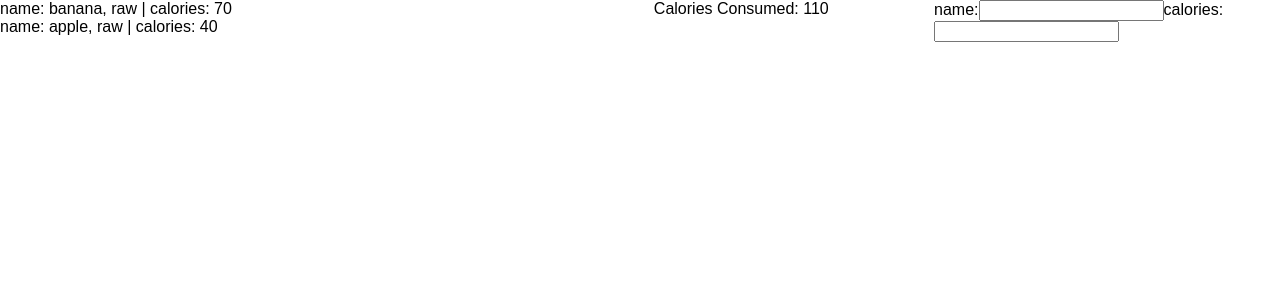
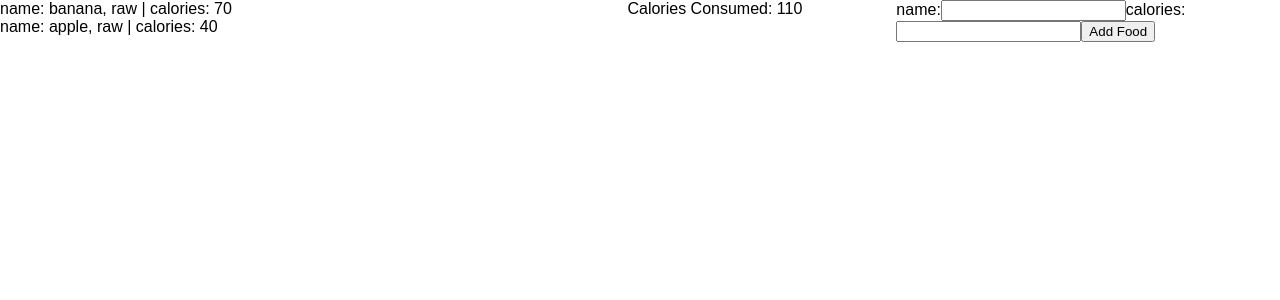
Before and after one commit to HMAN1911/nutrition-app, a React (Create React App) app: page / in a window 1280 px wide. Shown: the top 300 px of the page. Built offline with nearby package versions, Linux system fonts and the light colour scheme.

Commit message:
Add ability to add Foods

```diff
--- a/src/App.js
+++ b/src/App.js
@@ -29,13 +29,39 @@ class App extends React.Component {
         name: 'apple, raw',
         calories: 40
       }
-    ]
+    ],
+    foodInputForm: {
+      nameValue: '',
+      caloriesValue: 0
+    }
   }
 
   calculateTotalCaloriesConsumed = () => {
     return this.state.foodItems.reduce(function(previousItem, currentItem) {
-      return previousItem + currentItem.calories;
+      return Number(previousItem) + Number(currentItem.calories);
     }, 0);
+  }
+
+  handleFoodInputFormChange = (fieldName, value) => {
+    var newFoodInputForm = Object.assign({}, this.state.foodInputForm);
+    newFoodInputForm[fieldName] = value;
+
+    this.setState({
+      foodInputForm: newFoodInputForm
+    });
+  }
+
+  handleAddFood = () => {
+    var newFoodItemsArray = Object.assign([], this.state.foodItems);
+    var newFoodItem = {
+      name: this.state.foodInputForm.nameValue,
+      calories: this.state.foodInputForm.caloriesValue
+    };
+    newFoodItemsArray.push(newFoodItem);
+
+    this.setState({
+      foodItems: newFoodItemsArray
+    });
   }
 
   render() {
@@ -54,7 +80,7 @@ class App extends React.Component {
         <div className="App-totalCount">
           Calories Consumed: {this.calculateTotalCaloriesConsumed()}
         </div>
-        <FoodInput />
+        <FoodInput onAddFood={this.handleAddFood} onInputChange={this.handleFoodInputFormChange} />
       </div>
     );
   }
--- a/src/FoodInput.js
+++ b/src/FoodInput.js
@@ -3,10 +3,22 @@ import React from 'react'
 export default function FoodInput(props) {
   return (
     <div className="App-foodInput">
-      name:
-      <input type="text"/>
-      calories:
-      <input type="text"/>
+      <form onSubmit={(e) => {
+        e.preventDefault();
+        props.onAddFood();
+      }}>
+        name:
+        <input type="text" onChange={(e) => {
+          props.onInputChange('nameValue', e.target.value)
+        }} />
+        calories:
+        <input type="text" onChange={(e) => {
+          props.onInputChange('caloriesValue', e.target.value)
+        }} />
+        <button type="submit">
+          Add Food
+        </button>
+      </form>
     </div>
   );
 }
```
